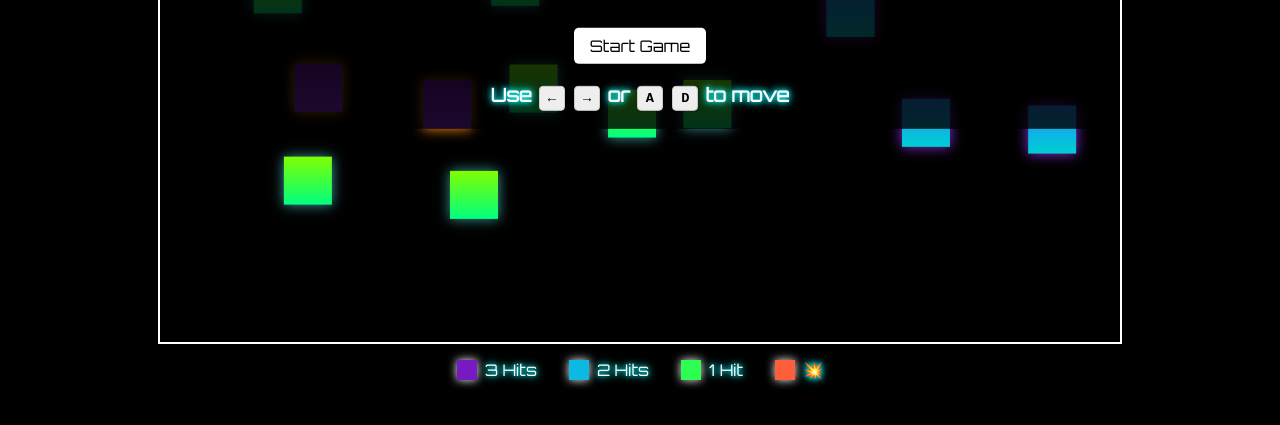
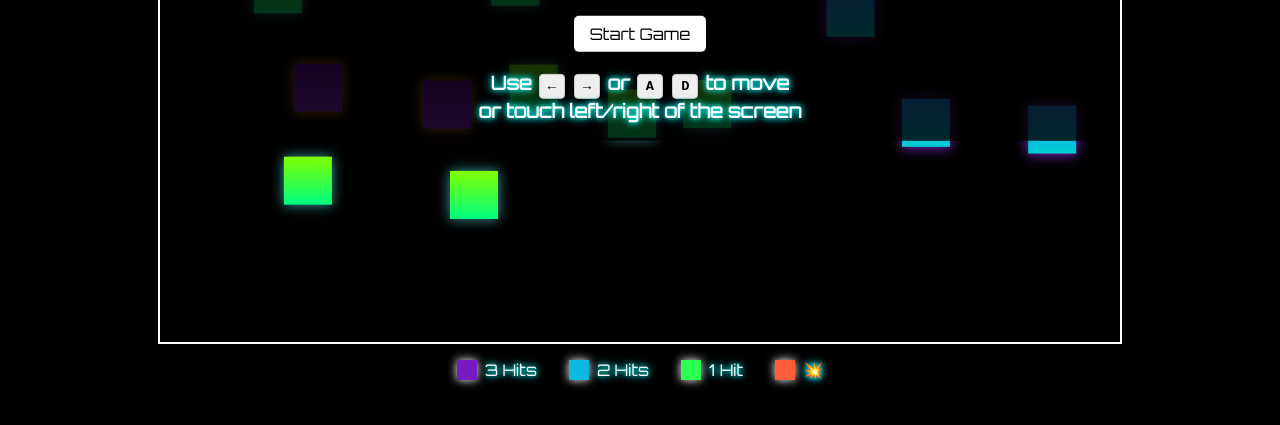
Before and after one commit to alexkneale/alexkneale.github.io-block-breaker, a website built with Vite: page index.html in a window 1280 px wide. Shown: the part 371-796 px from the top of the page. Built offline with nearby package versions, Linux system fonts and the light colour scheme.

Commit message:
added touchscreen instructions

```diff
--- a/index.html
+++ b/index.html
@@ -25,6 +25,7 @@
                 Use <span class="key">←</span> <span class="key">→</span> or
                 <span class="key">A</span> <span class="key">D</span> to move
                 <br />
+                or touch left/right of the screen
             </h3>
         </div>
 
```
